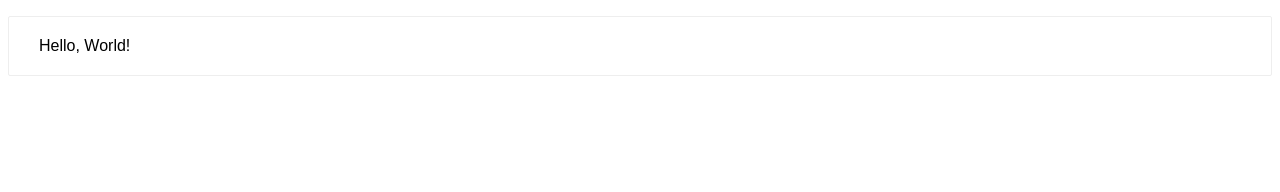
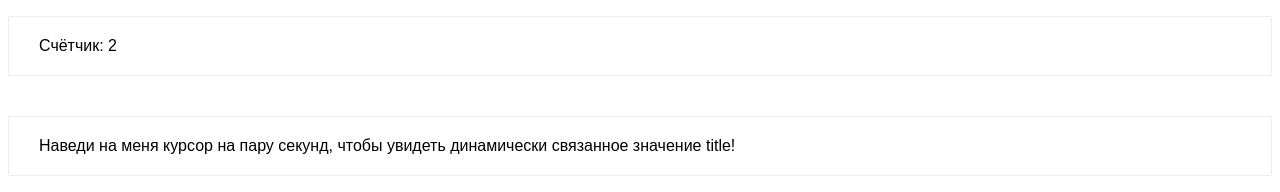
Before and after one commit to morphIsmail/vue-lessons, a plain HTML site: page index.html in a window 1280 px wide. Drawn offline with nearby package versions, Linux system fonts and the light colour scheme.

Commit message:
lesson 2

```diff
--- a/index.html
+++ b/index.html
@@ -7,20 +7,19 @@
   <link rel="stylesheet" href="css/style.css">
 </head>
 <body>
-  <div id="hello-vue" class="demo">
-    {{ message }}
+
+  <div id="counter" class="demo">
+    Счётчик: {{ counter }}
   </div>
-  <script src="https://unpkg.com/vue@next"></script>
-  <!-- <script src="js/vue.global.js"></script> -->
-  <script>
-    const HelloVueApp = {
-      data() {
-        return {
-          message: 'Hello, World!'
-        }
-      }
-    }
-    Vue.createApp(HelloVueApp).mount('#hello-vue')
-  </script>
+
+  <div id="bind-attribute" class="demo">
+    <span v-bind:title="message">
+      Наведи на меня курсор на пару секунд, чтобы
+      увидеть динамически связанное значение title!
+    </span>
+  </div>
+
+  <script src="js/vue.global.js"></script>
+  <script src="js/main.js"></script>
 </body>
 </html>
--- /dev/null
+++ b/js/main.js
@@ -0,0 +1,22 @@
+const Counter = {
+  data() {
+    return {
+      counter: 0
+    }
+  },
+  mounted() {
+    setInterval(() => {
+      this.counter++
+    }, 2000)
+  }
+}
+Vue.createApp(Counter).mount('#counter')
+
+const AttributeBinding = {
+  data() {
+    return {
+      message: 'Страница загружена ' + new Date().toLocaleString()
+    }
+  }
+}
+Vue.createApp(AttributeBinding).mount('#bind-attribute')
```
